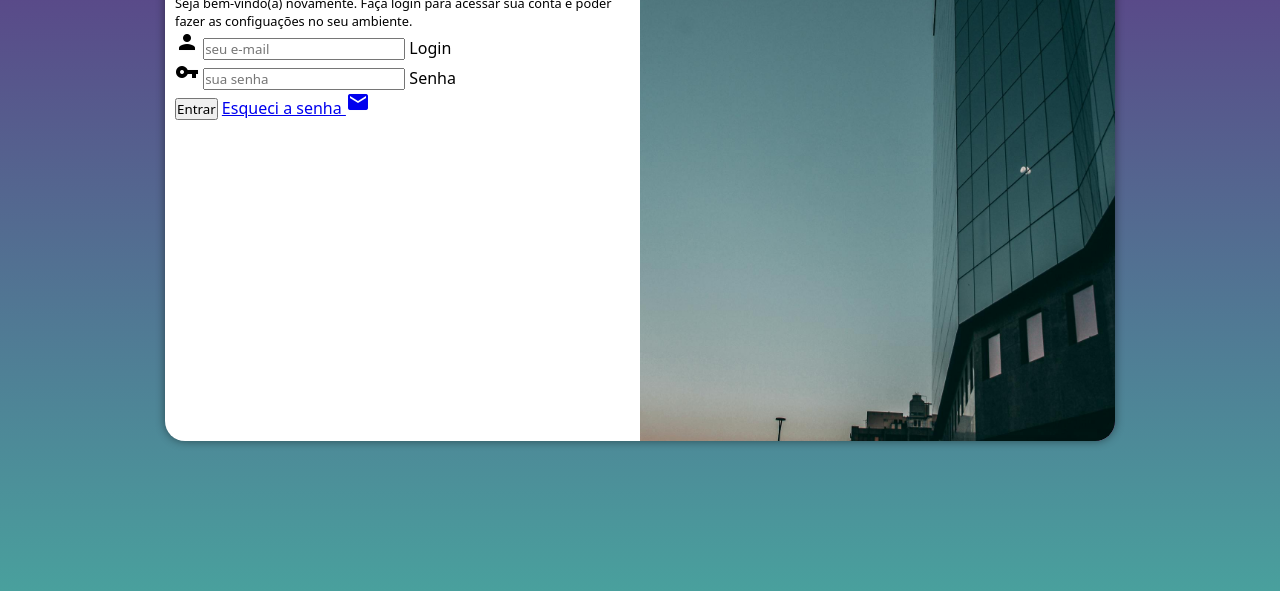
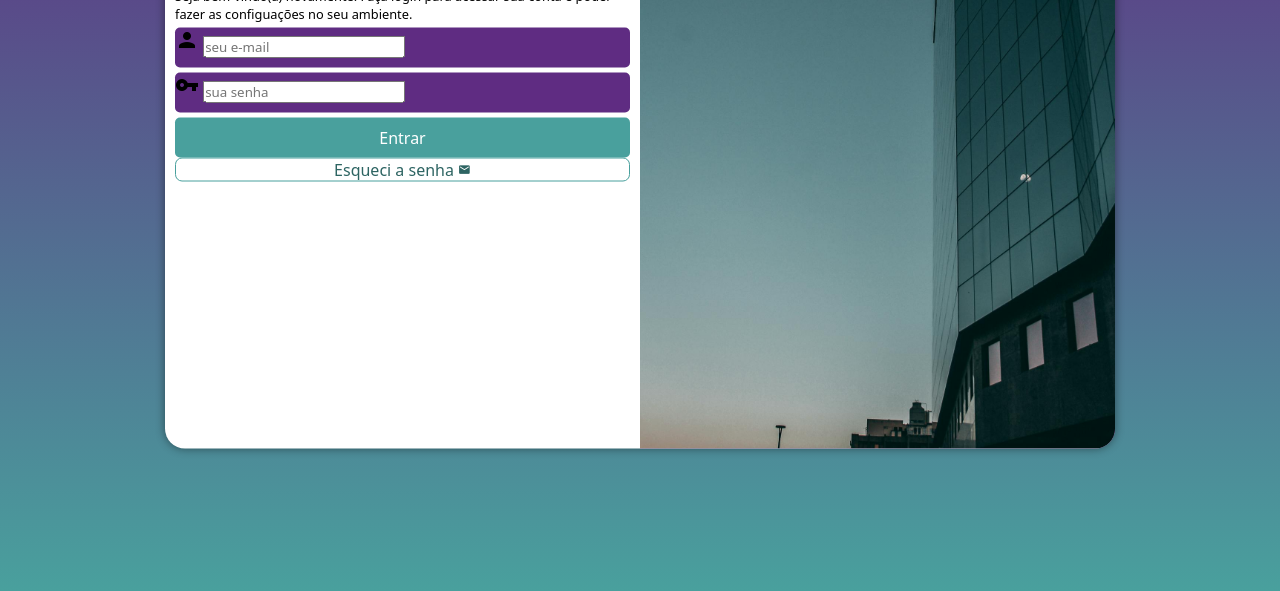
Before and after one commit to Adaianeferreira/projeto-login, a plain HTML site: page index.html in a window 1280 px wide. Shown: the part 209-800 px from the top of the page. Drawn offline with Linux system fonts and the light colour scheme.

Commit message:
atualiazacao de botao

```diff
--- a/estilos/style.css
+++ b/estilos/style.css
@@ -33,7 +33,7 @@ section#login {
 
     background-color: white;
     width: 250px;
-    height: 500px;
+    height: 515px;
     border-radius: 20px;
     box-shadow: 0px 0px 10px rgba(0, 0, 0, 0.450);
 
@@ -55,3 +55,63 @@ section#login > div#formulario {
     display: block;
     padding: 10px;
 }
+
+div#formulario > h1 {
+    text-align: center;
+    margin-bottom: 10px;
+}
+
+div#formulario > p {
+    font-size: 0.8em;
+}
+
+form >div.campo{
+    background-color: #5f2c82;
+    display: block;
+    width: 100%;
+    height: 40px;
+    border-radius: 5px;
+    margin: 5px 0px;
+}
+
+ div.campo > label {
+    display: none;
+ }
+
+
+form > input[type=submit] {
+    display: block;
+    font-size: 1em;
+    width: 100%;
+    height: 40px;
+    background-color: #49a09d;
+    color: white;
+    border: none;
+    border-radius: 5px;
+}
+
+form > input[type=submit]:hover {
+    background-color: #1a413f;
+}
+
+form > a.botao {
+    display: block;
+    text-align: center;
+    font-size: 1em;
+    width: 100%;
+    height: 40%;
+    background-color: white;
+    color: #2d6462;
+    border: 1px solid #49a09d;
+    border-radius: 7px;
+    text-decoration: none;
+}
+
+form > a.botao:hover {
+    background-color: #6cd3cf;
+}
+
+form >a.botao > i {
+    font-size: 0.8em;
+
+}
--- a/index.html
+++ b/index.html
@@ -30,7 +30,7 @@
                         <label for="isenha">Senha</label>
                     </div>
                     <input type="submit" value="Entrar">
-                    <a href="esqueci.html">
+                    <a href="esqueci.html" class="botao">
                         Esqueci a senha <i class="material-icons">mail</i>
                     </a>
                 </form>
```
